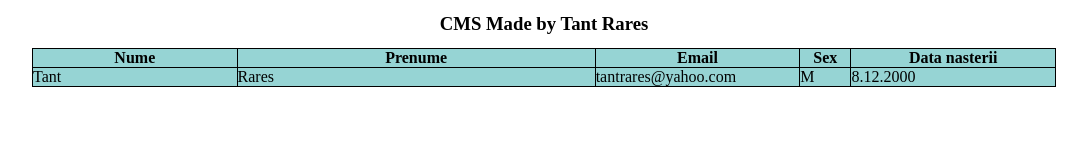
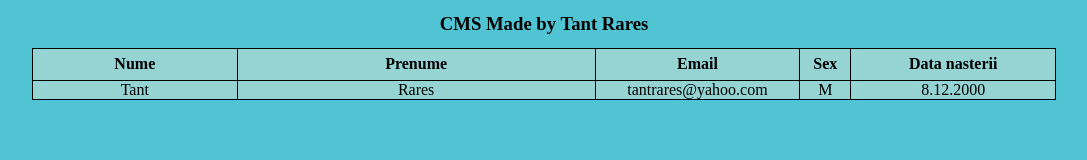
Before and after one commit to tant-rares-30127/CMS, a plain HTML site: page main.html in a window 1280 px wide. Shown: the whole page, without its empty margins (96-1183 px from the left). Drawn offline with Linux system fonts and the light colour scheme.

Commit message:
Centering all data in the table

```diff
--- a/main.css
+++ b/main.css
@@ -2,6 +2,7 @@
   margin: 0;
   padding: 0;
   box-sizing: border-box;
+  background-color: #51c4d3;
 }
 
 .wrapper {
@@ -36,6 +37,14 @@ td {
   justify-content: center;
 }
 
+.top-row {
+  height: 2rem;
+}
+
+.bottom-row {
+  text-align: center;
+}
+
 .last-name {
   width: 20%;
 }
--- a/main.html
+++ b/main.html
@@ -11,7 +11,7 @@
       </div>
       <div class="table">
         <table>
-          <thead>
+          <thead class="top-row">
             <tr>
               <th class="last-name">Nume</th>
               <th class="first-name">Prenume</th>
@@ -21,7 +21,7 @@
             </tr>
           </thead>
           <tbody>
-            <tr>
+            <tr class="bottom-row">
               <td class="last-name">Tant</td>
               <td class="first-name">Rares</td>
               <td class="email">tantrares@yahoo.com</td>
@@ -31,6 +31,7 @@
           </tbody>
         </table>
       </div>
+      <div class=""></div>
     </div>
   </body>
 </html>
```
